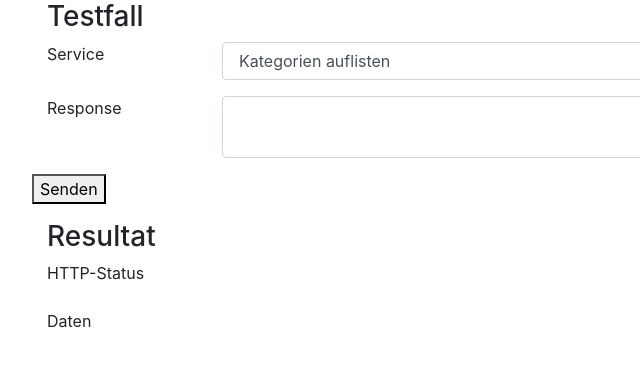
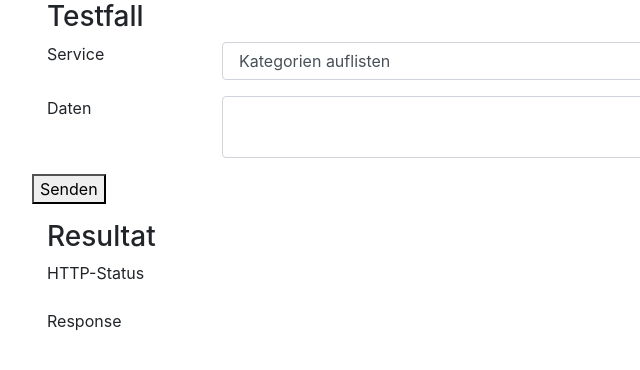
Before and after one commit to takahirasBZZ/m151_test, a plain HTML site: page web/index.html in a window 1280 px wide. Shown: the full height of the page, 38-678 px from the left. Drawn offline with Linux system fonts and the light colour scheme.

Commit message:
Changed labels in index.html

```diff
--- a/web/index.html
+++ b/web/index.html
@@ -25,7 +25,7 @@
       </select>
     </div>
     <div class='form-group row'>
-      <label class='col-sm-2'for='data'>Response</label>
+      <label class='col-sm-2'for='data'>Daten</label>
       <textarea class='form-control col-sm-8' id='data' name='data'></textarea>
     </div>
     <div class='form-group row'>
@@ -39,7 +39,7 @@
     <span class='col-sm-2' id='httpStatus'></span>
   </div>
   <div class='form-group row'>
-    <label class='col-sm-2' for='outputData'>Daten</label>
+    <label class='col-sm-2' for='outputData'>Response</label>
     <div class='col-sm-8' id='outputData'></div>
   </div>
 </div>
```
